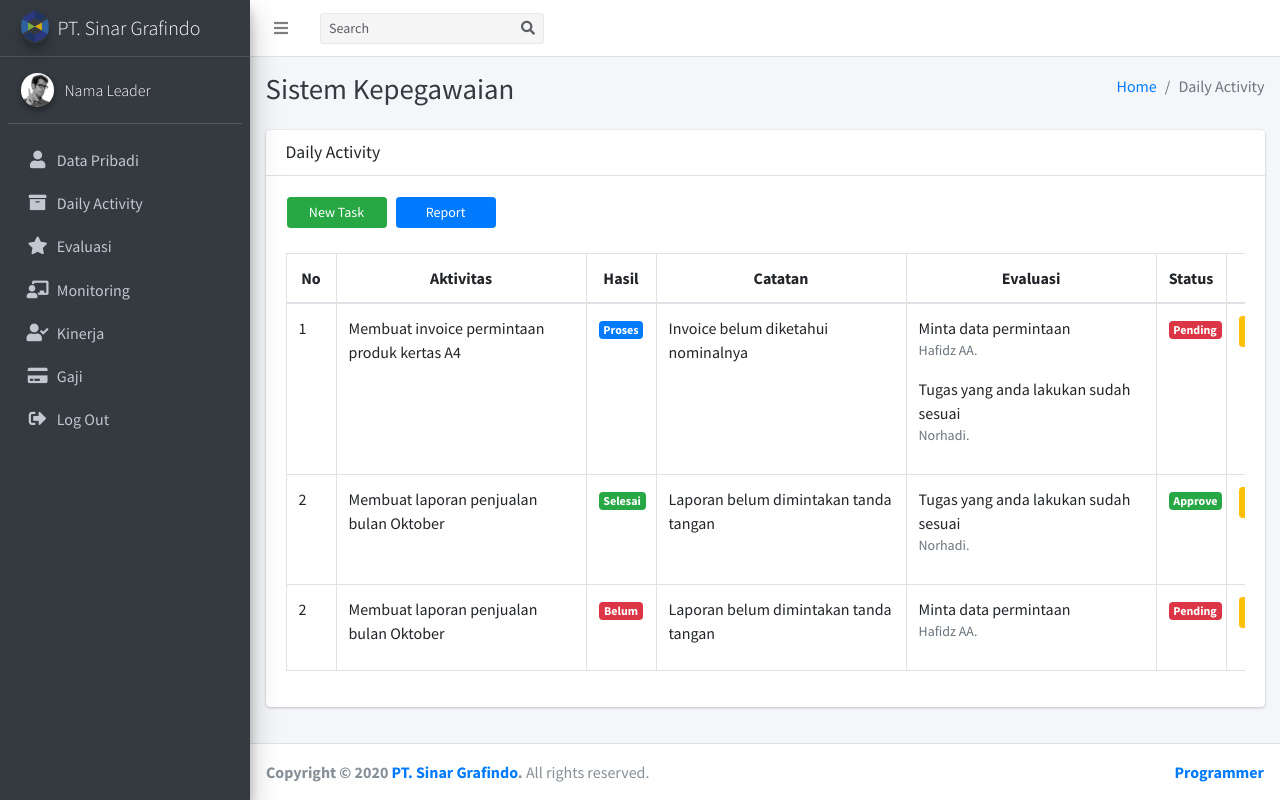
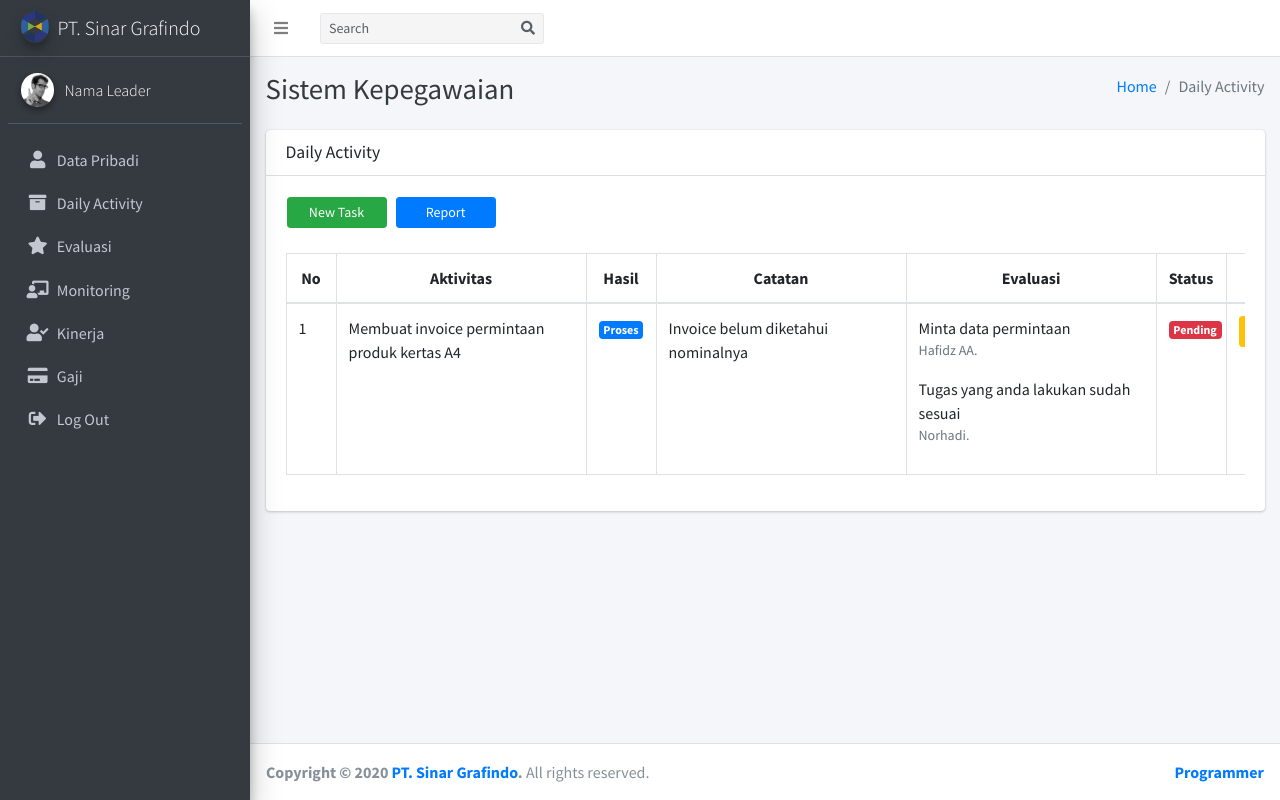
Before and after one commit to hafidzalafaf/ci_skripsi, a CodeIgniter app: page /database/leader/Leader/daily in a window 1280 px wide. Run offline with CodeIgniter, Linux system fonts and the light colour scheme; some libraries are stand-ins or nearby versions.

Commit message:
update daily

```diff
--- a/application/views/leader/daily.php
+++ b/application/views/leader/daily.php
@@ -9,7 +9,7 @@
           </div><!-- /.col -->
           <div class="col-sm-6">
             <ol class="breadcrumb float-sm-right">
-              <li class="breadcrumb-item"><a href="../home_leader.html">Home</a></li>
+              <li class="breadcrumb-item"><a href="<?php echo base_url('leader/Leader') ?>">Home</a></li>
               <li class="breadcrumb-item active">Daily Activity</li>
             </ol>
           </div><!-- /.col -->
@@ -32,8 +32,8 @@
               <div class="card-body" >
                 <table>
                   <tr>
-                    <td class="pr-2"><a href="leader_daily_form.php" class="btn btn-block btn-sm btn-success" style="width: 100px;">New Task</a></td>
-                    <td><a href="leader_daily_report.php" class="btn btn-block btn-sm btn-primary" style="width: 100px;">Report</a></td>
+                    <td class="pr-2"><a href="<?php echo base_url('leader/Leader/daily_form') ?>" class="btn btn-block btn-sm btn-success" style="width: 100px;">New Task</a></td>
+                    <td><a href="<?php echo base_url('leader/Leader/daily_report') ?>" class="btn btn-block btn-sm btn-primary" style="width: 100px;">Report</a></td>
                   </tr>
                 </table>
                <br>
@@ -63,45 +63,12 @@
                         <td align="center"><span class="badge badge-danger">Pending</span></td>
                         <td align="center">
                           <div class="btn-group">
-                          <a href="leader_daily_update.php" class="btn btn-warning btn-sm"><i class="fas fa-edit" style="color:white;"></i></a>
+                          <a href="<?php echo base_url('leader/Leader/daily_update') ?>" class="btn btn-warning btn-sm"><i class="fas fa-edit" style="color:white;"></i></a>
                           <a href="" onclick="return confirm('Yakin menghapus data ?')" class="btn btn-danger btn-sm" ><i class="fas fa-trash"></i></a>
                           </div>
                         </td>
                       </tr>
-                      <tr>
-                        <td>2</td>
-                        <td>Membuat laporan penjualan bulan Oktober</td>
-                        <td align="center"><span class="badge badge-success">Selesai</span></td>
-                        <td>Laporan belum dimintakan tanda tangan</td>
-                        <td>
-                          Tugas yang anda lakukan sudah sesuai
-                          <br><p class="text-sm text-muted">Norhadi.</p>
-                        </td>
-                        <td align="center"><span class="badge badge-success">Approve</span></td>
-                        <td align="center">
-                          <div class="btn-group">
-                          <a href="leader_daily_update.php" class="btn btn-warning btn-sm"><i class="fas fa-edit" style="color:white;"></i></a>
-                          <a href="" onclick="return confirm('Yakin menghapus data ?')" class="btn btn-danger btn-sm" ><i class="fas fa-trash"></i></a>
-                          </div>
-                        </td>
-                      </tr>
-                      <tr>
-                        <td>2</td>
-                        <td>Membuat laporan penjualan bulan Oktober</td>
-                        <td align="center"><span class="badge badge-danger">Belum</span></td>
-                        <td>Laporan belum dimintakan tanda tangan</td>
-                        <td>
-                          Minta data permintaan
-                          <br><p class="text-sm text-muted">Hafidz AA.</p>
-                        </td>
-                        <td align="center"><span class="badge badge-danger">Pending</span></td>
-                        <td align="center">
-                          <div class="btn-group">
-                          <a href="leader_daily_update.php" class="btn btn-warning btn-sm"><i class="fas fa-edit" style="color:white;"></i></a>
-                          <a href="" onclick="return confirm('Yakin menghapus data ?')" class="btn btn-danger btn-sm" ><i class="fas fa-trash"></i></a>
-                          </div>
-                        </td>
-                      </tr>
+
                     <tbody>
                     </tbody>
                   </table>
--- a/application/views/leader/daily_report.php
+++ b/application/views/leader/daily_report.php
@@ -9,8 +9,8 @@
           </div><!-- /.col -->
           <div class="col-sm-6">
             <ol class="breadcrumb float-sm-right">
-              <li class="breadcrumb-item"><a href="../home_leader.html">Home</a></li>
-              <li class="breadcrumb-item"><a href="leader_daily.php">Daily Activity</a></li>
+              <li class="breadcrumb-item"><a href="<?php echo base_url('leader/Leader') ?>">Home</a></li>
+              <li class="breadcrumb-item"><a href="<?php echo base_url('leader/Leader/daily') ?>">Daily Activity</a></li>
               <li class="breadcrumb-item active">Report</li>
             </ol>
           </div><!-- /.col -->
```
Also changed, not shown: application/views/leader/daily_form.php (+5 -6 lines), application/views/leader/daily_update.php (+5 -6 lines).
